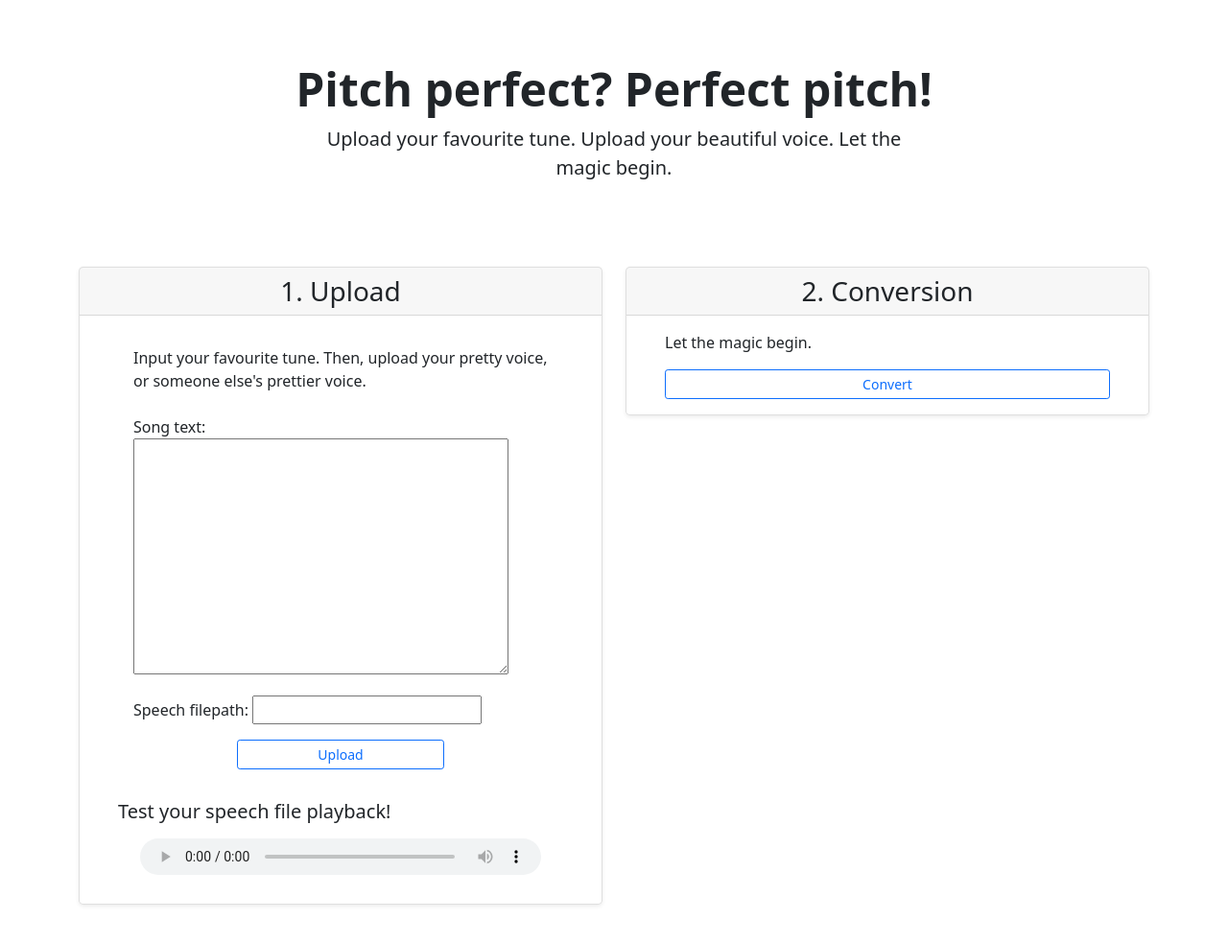
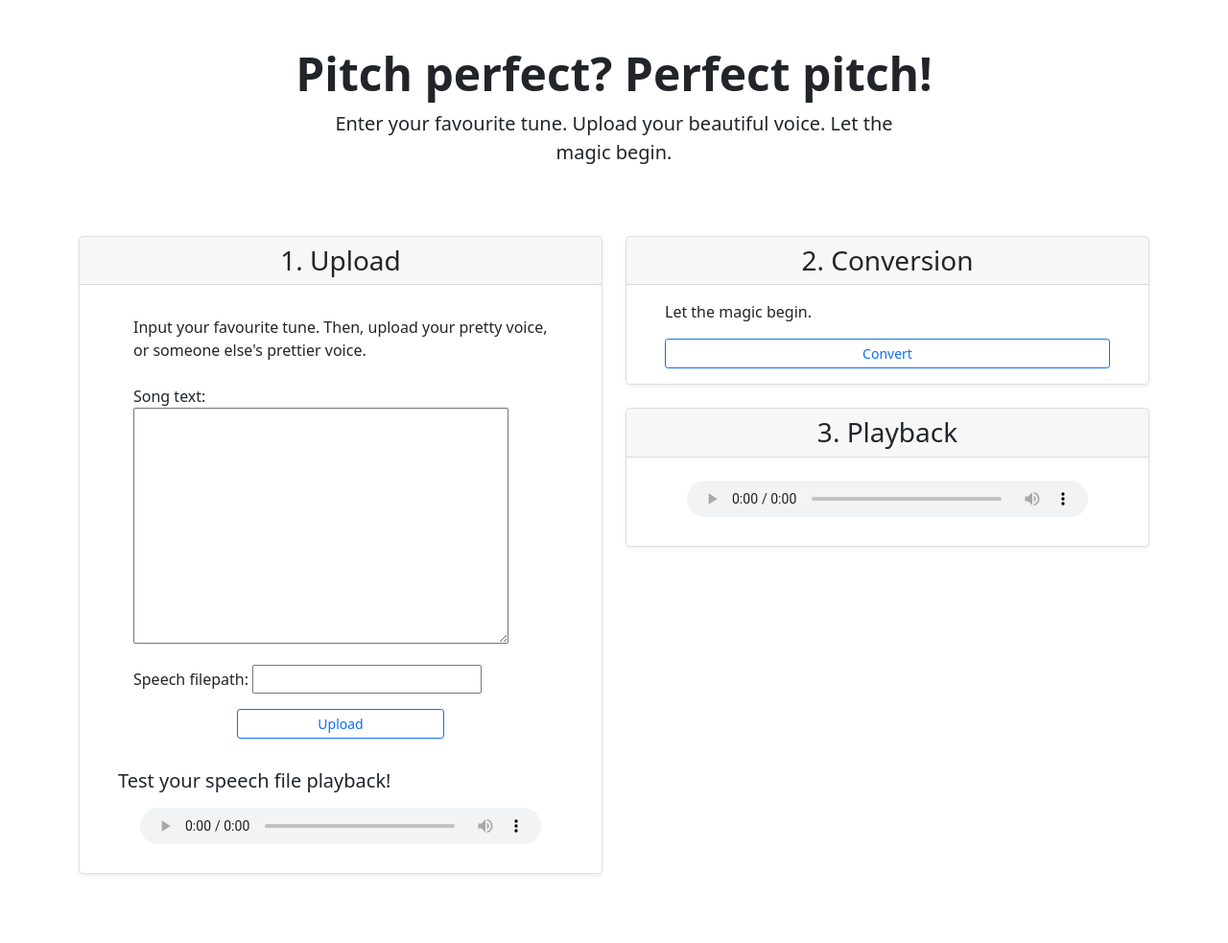
Before and after one commit to xu-shitong/ICHack, a Django app: page / in a window 1280 px wide. Shown: the whole page at 96% size. After the commit the page ends 912 px from the top, so only its background shows below. Run offline with Django 4.2, Linux system fonts and the light colour scheme.

Commit message:
interface updated

```diff
--- a/app/voice/templates/voice/home.html
+++ b/app/voice/templates/voice/home.html
@@ -13,11 +13,11 @@
 <body>
     <div>
 
-        <div class="px-4 py-3 my-5 text-center">
+        <div class="px-4 py-5 text-center">
             <h1 class="display-5 fw-bold">Pitch perfect? Perfect pitch!</h1>
             <div class="col-lg-6 mx-auto">
                 <p class="lead mb-4">
-                    Upload your favourite tune. Upload your beautiful voice. Let the magic begin.
+                    Enter your favourite tune. Upload your beautiful voice. Let the magic begin.
                 </p>
             </div>
         </div>
@@ -37,7 +37,8 @@
                                             Input your favourite tune. Then, upload your pretty voice, or someone
                                             else's prettier voice.
                                         </p>
-                                        <form method="POST" action="/uploaded/" enctype="multipart/form-data" class="py-2">
+                                        <form method="POST" action="/uploaded/" enctype="multipart/form-data"
+                                            class="py-2">
                                             {% csrf_token %}
                                             {{form.as_p}}
                                             <center>
@@ -50,7 +51,7 @@
 
                                     </div>
                                     </form>
-<!--
+                                    <!--
                                     <p class="mt-2">
                                         Tune
                                     </p>
@@ -90,6 +91,22 @@
                                 </div>
                             </div>
                         </div>
+                        <div class="card mb-4 rounded-3 shadow-sm">
+                            <div class="card-header">
+                                <h3 class="my-0 fw-normal text-center">3. Playback</h3>
+                            </div>
+                            <div class="card-body">
+                                <div class="container">
+                                    <center>
+                                        <audio controls class="py-2" style="width: 90%">
+                                            <source src={{file}} type="audio/wav">
+                                            <!-- TODO: Update file path with output file path -->
+                                            Your browser does not support the audio element.
+                                        </audio>
+                                    </center>
+                                </div>
+                            </div>
+                        </div>
                     </div>
                 </div>
         </div>
```
